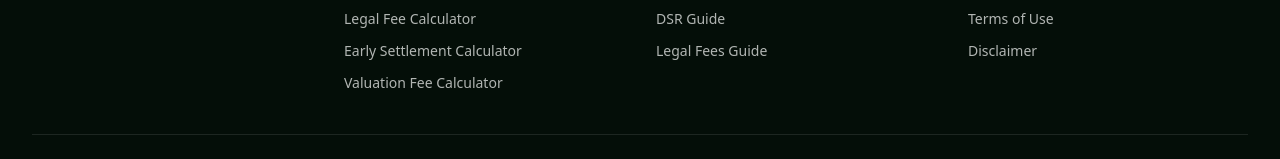
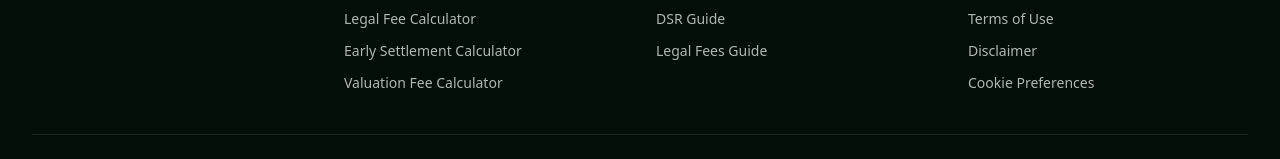
Before and after one commit to MomoGrace/malaysialoancalculator-seo-ready, a Next.js app: page / in a window 1280 px wide. Shown: the part 3022-3181 px from the top of the page. Built offline with nearby package versions, Linux system fonts and the light colour scheme.

Commit message:
Add visible footer Cookie Preferences trigger in site links

```diff
--- a/src/components/website/Footer.tsx
+++ b/src/components/website/Footer.tsx
@@ -114,6 +114,15 @@ export default function Footer() {
                   </a>
                 </li>
               ))}
+              <li>
+                <button
+                  type="button"
+                  onClick={openCookiePreferences}
+                  className="text-sm opacity-70 hover:opacity-100 hover:text-primary transition-colors"
+                >
+                  Cookie Preferences
+                </button>
+              </li>
             </ul>
           </div>
         </div>
```
